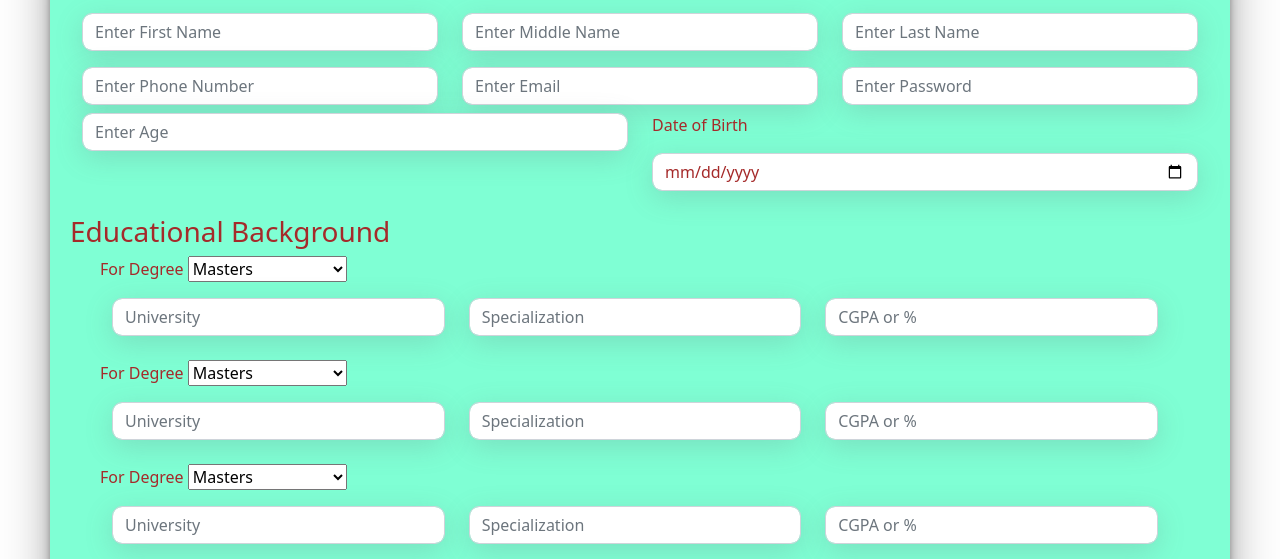
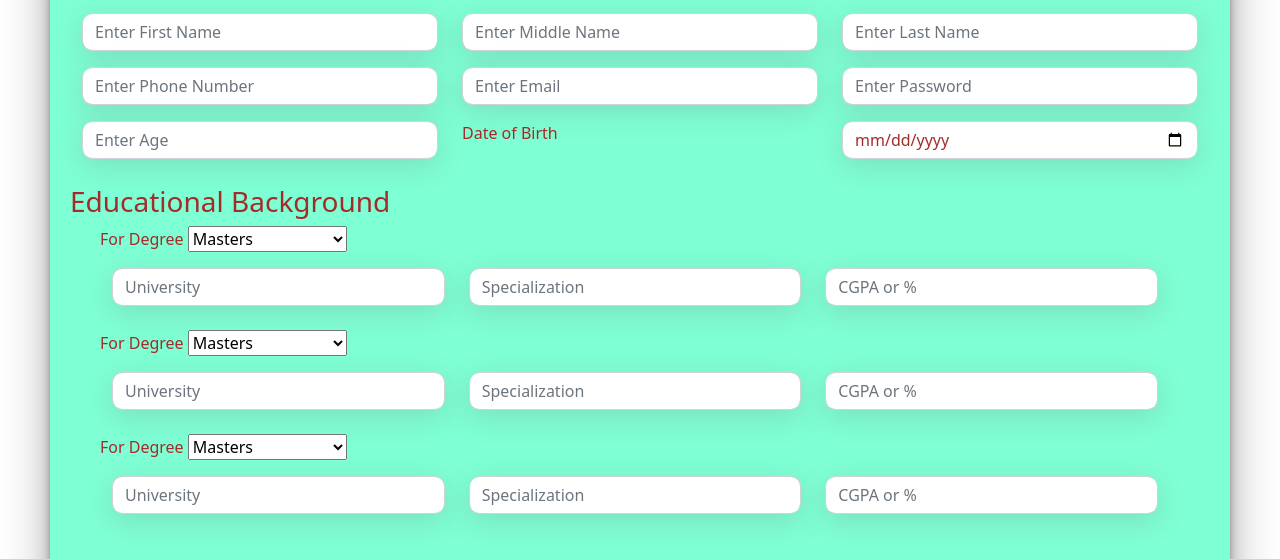
Before and after one commit to windtalker1568/newtonproject-3rdJuly, a plain HTML site: page index.html in a window 1280 px wide. Shown: the part 163-722 px from the top of the page. Drawn offline with nearby package versions, Linux system fonts and the light colour scheme.

Commit message:
Update index.html

```diff
--- a/index.html
+++ b/index.html
@@ -52,14 +52,17 @@
             </form>
                 </div>
         <!---------Age&DOB------------------------------------------------------------------------------------------------>
-        <div class="container mt-2">
+        <div class="container mt-3">
           <form>
             <div class="row">
               <div class="col">
                 <input type="number" class="form-control" placeholder="Enter Age" name="age">
               </div>
               <div class="col">
-                  <p>Date of Birth</p><input type="date" class="form-control"  />
+                  <p>Date of Birth</p>
+                </div>
+                <div class="col">
+                  <input type="date" class="form-control" />
                 </div>
             </div>
           </form>
```
